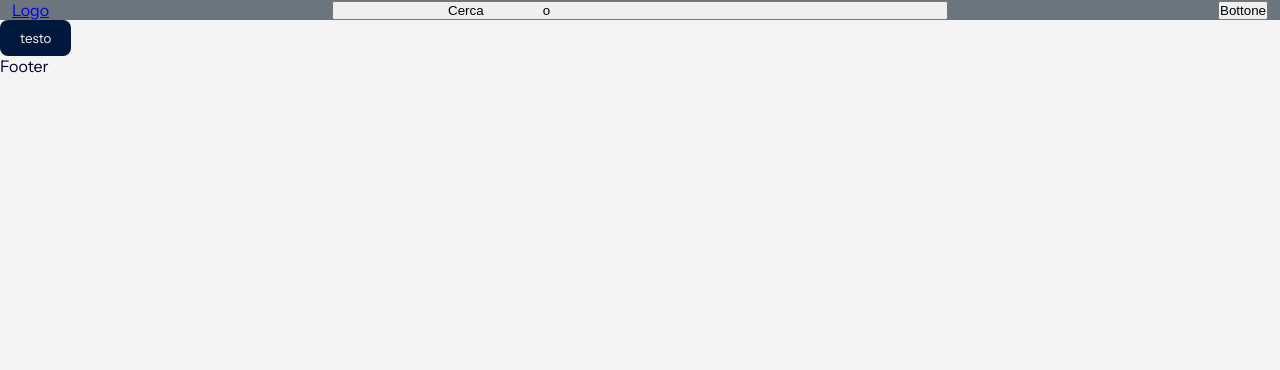
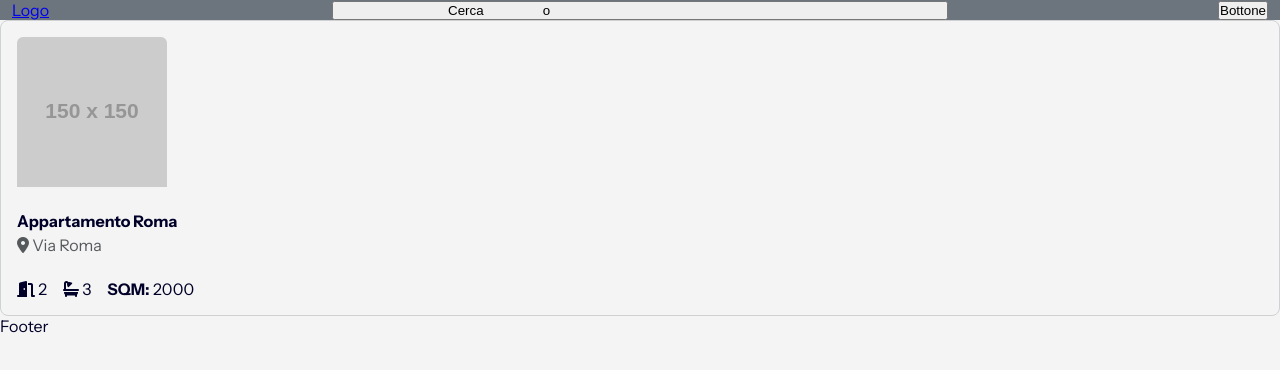
Before and after one commit to joelepore/boolbnb-react, a React (Vite) app: page / in a window 1280 px wide. Shown: the top 370 px of the page. Built offline with nearby package versions, Linux system fonts and the light colour scheme; no server answers.

Commit message:
feat: update Card component with placeholder image and styling changes, integrate Card into HomePage

```diff
--- a/src/components/Card.jsx
+++ b/src/components/Card.jsx
@@ -5,7 +5,7 @@ const Card = ({ name, indirizzo, details, stanze, bagni, metri }) => {
         <div className="card">
             {/* componente swiper */}
             {/* componente heart btn */}
-            <img src="x"
+            <img src="https://placehold.co/150x150"
                 alt="Immagine appartamento"
                 className="img-fluid rounded-top" />
             <div className="card-body w-50 pt-3">
--- a/src/index.css
+++ b/src/index.css
@@ -39,7 +39,7 @@ body {
 }
 
 .card {
-  background-color: var(--bg-secondary);
+  border: 1px solid var(--bg-secondary);
   padding: 1rem;
   border-radius: 0.5rem;
 }
--- a/src/pages/HomePage.jsx
+++ b/src/pages/HomePage.jsx
@@ -1,8 +1,10 @@
 import Button from "../components/Button"
+import Card from "../components/Card"
 
 const HomePage = () => {
     return (
-        <div><Button text={"testo"} onClick={""} /></div>
+        //<div><Button text={"testo"} onClick={""} /></div>
+        <Card name={"Appartamento Roma"} indirizzo={"Via Roma"} details={true} stanze={2} bagni={3} metri={2000} />
     )
 }
 
```
